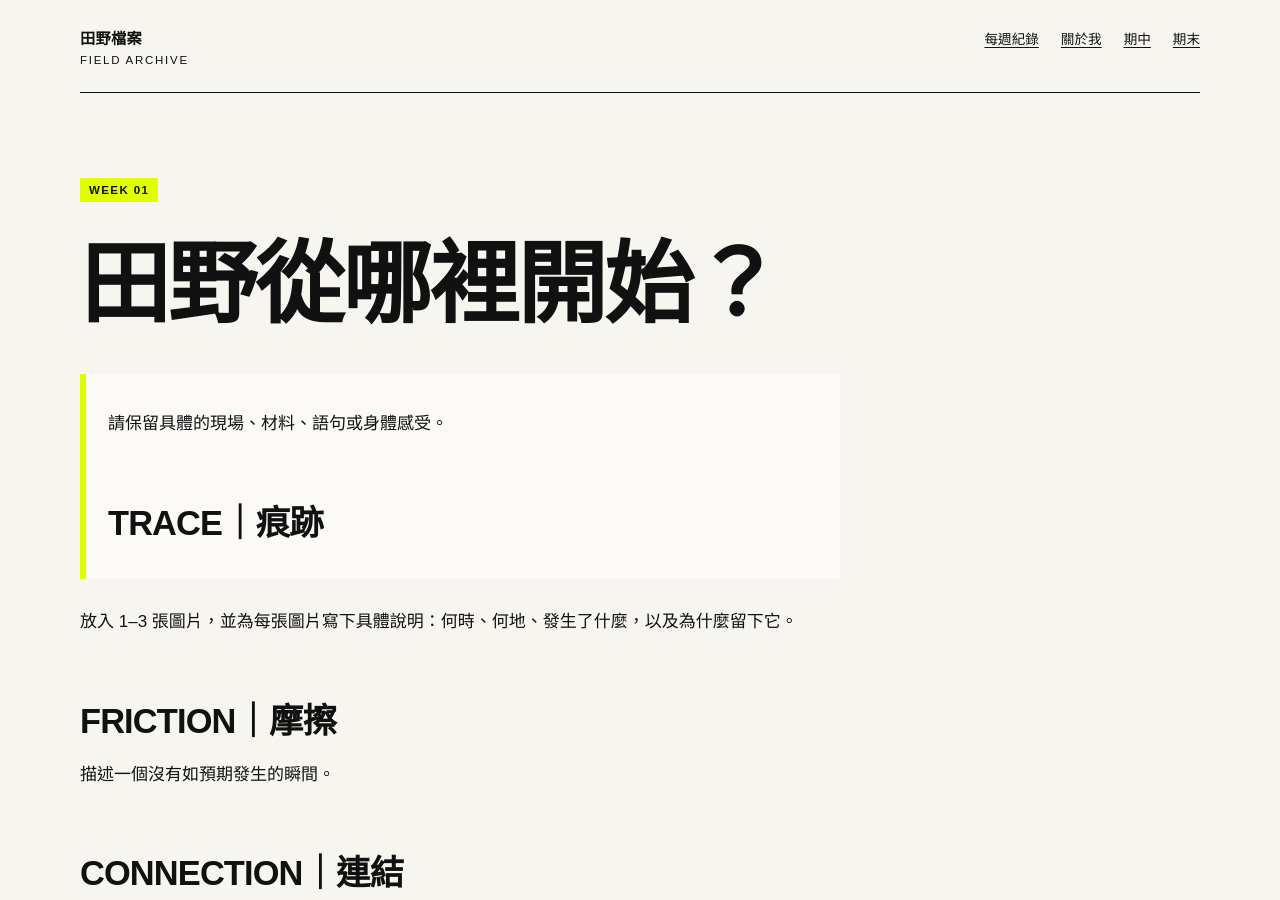
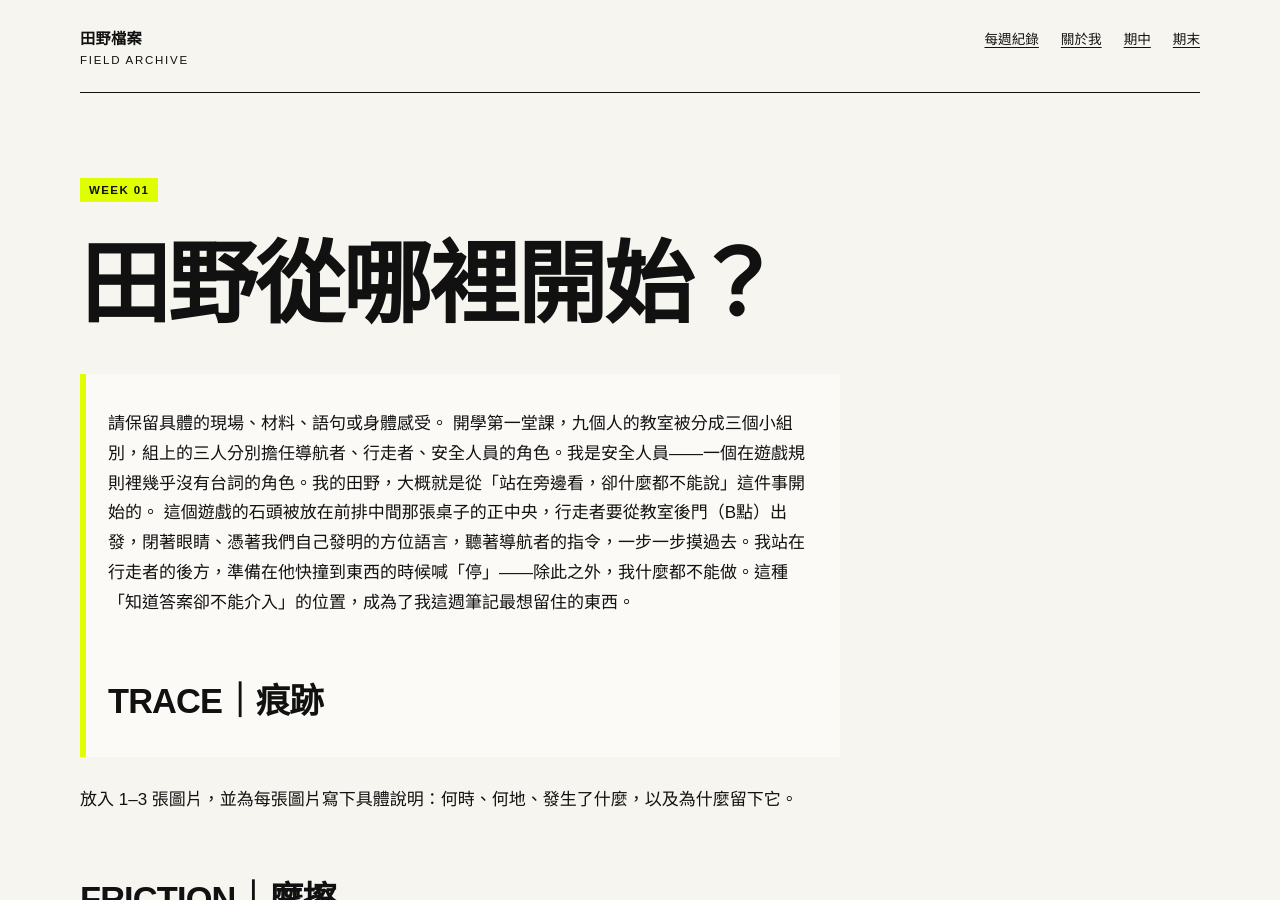
Before and after one commit to Khochiat/fieldworkarchive, a Jekyll site: the page built from weeks/week-01.md, in a window 1280 px wide and 900 px high. Built offline with Jekyll 4.4.1, drawn with Linux system fonts in a browser that asks for light colours.

Commit message:
Update week-01.md

```diff
--- a/weeks/week-01.md
+++ b/weeks/week-01.md
@@ -8,7 +8,8 @@ permalink: /weeks/week-01/
 # 田野從哪裡開始？
 
 > 請保留具體的現場、材料、語句或身體感受。
->
+> 開學第一堂課，九個人的教室被分成三個小組別，組上的三人分別擔任導航者、行走者、安全人員的角色。我是安全人員——一個在遊戲規則裡幾乎沒有台詞的角色。我的田野，大概就是從「站在旁邊看，卻什麼都不能說」這件事開始的。
+> 這個遊戲的石頭被放在前排中間那張桌子的正中央，行走者要從教室後門（B點）出發，閉著眼睛、憑著我們自己發明的方位語言，聽著導航者的指令，一步一步摸過去。我站在行走者的後方，準備在他快撞到東西的時候喊「停」——除此之外，我什麼都不能做。這種「知道答案卻不能介入」的位置，成為了我這週筆記最想留住的東西。
 ## TRACE｜痕跡
 
 放入 1–3 張圖片，並為每張圖片寫下具體說明：何時、何地、發生了什麼，以及為什麼留下它。
```
